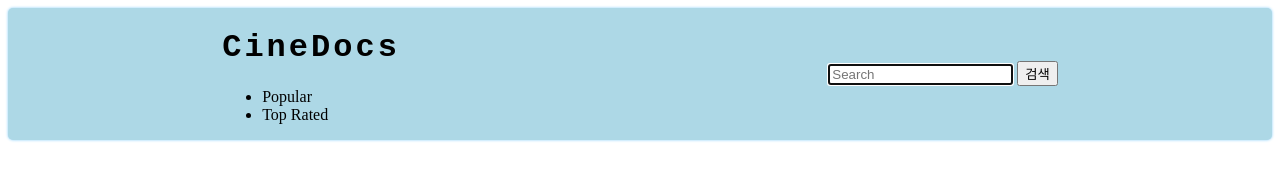
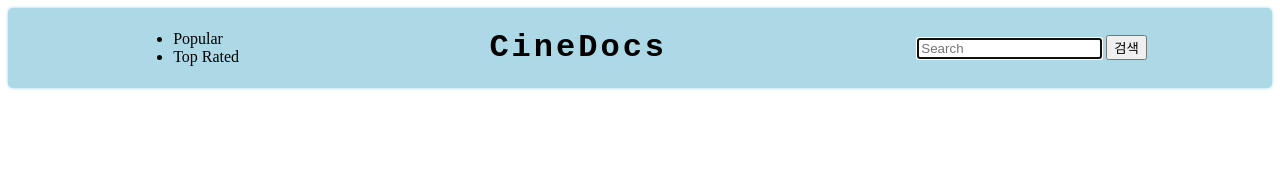
Before and after one commit to G-NooN/cineDocs, a plain HTML site: page index.html in a window 1280 px wide. Drawn offline with Linux system fonts and the light colour scheme.

Commit message:
Refactor: update form, id, insert new menu(popular, topRated)

```diff
--- a/index.html
+++ b/index.html
@@ -11,11 +11,13 @@
     <!-- 상단 메뉴 -->
     <header>
       <div class="left-menu">
+        <ul class="sort-list">
+          <li id="popular">Popular</li>
+          <li id="topRated">Top Rated</li>
+        </ul>
+      </div>
+      <div class="center-menu">
         <h1>CineDocs</h1>
-        <ul>
-          <li>Popular</li>
-          <li>Top Rated</li>
-        </ul>
       </div>
       <div class="right-menu">
         <form id="search-form">
@@ -29,7 +31,6 @@
     <main>
       <!-- 영화 정보 -->
       <ul id="movie-list"></ul>
-      <div class="movie_list"></div>
     </main>
   </body>
 </html>
```
